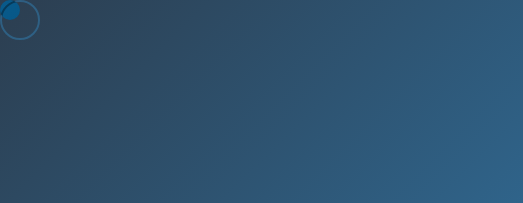
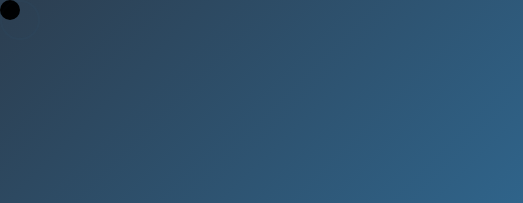
Before and after one commit to jhonCavalli/CV-Projeto, a plain HTML site: page index.html in a window 1280 px wide. Shown: the top 203 px of the page, 0-523 px from the left. Drawn offline with nearby package versions, Linux system fonts and the light colour scheme.

Commit message:
ajusta opacidade e estilo das partículas; modifica cores do cursor personalizado

```diff
--- a/script.js
+++ b/script.js
@@ -100,9 +100,9 @@
                                  * (particlesArray[a].y - particlesArray[b].y));
 
                     if (distance < (canvas.width / 7) * (canvas.height / 7)) {
-                        opacityValue = 1 - (distance / 20000);
+                        opacityValue = 1 - (distance / 30000);
                         ctx.strokeStyle = `rgba(52, 152, 219, ${opacityValue})`;
-                        ctx.lineWidth = 1;
+                        ctx.lineWidth =-3;
                         ctx.beginPath();
                         ctx.moveTo(particlesArray[a].x, particlesArray[a].y);
                         ctx.lineTo(particlesArray[b].x, particlesArray[b].y);
--- a/style.css
+++ b/style.css
@@ -34,7 +34,7 @@
             width: 20px;
             height: 20px;
             border-radius: 50%;
-            background: var(--secondary);
+            background: var(--dark);
             pointer-events: none;
             z-index: 9999;
             mix-blend-mode: difference;
@@ -46,11 +46,11 @@
             width: 40px;
             height: 40px;
             border-radius: 50%;
-            border: 2px solid rgba(52, 152, 219, 0.5);
+            border: 2px solid rgba(59, 121, 162, 0.5);
             pointer-events: none;
             z-index: 9998;
             transition: transform 0.4s, opacity 0.4s;
-            opacity: 0.7;
+            opacity: 0.10;
         }
 
           /* Canvas de partículas */
```
